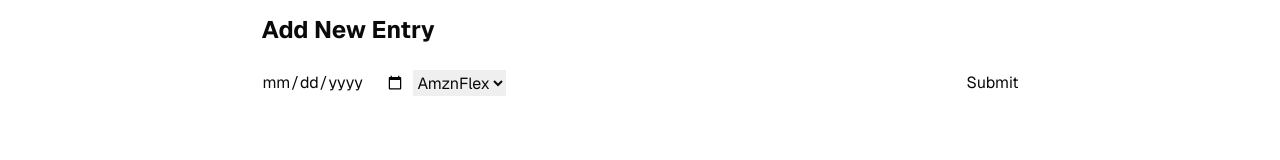
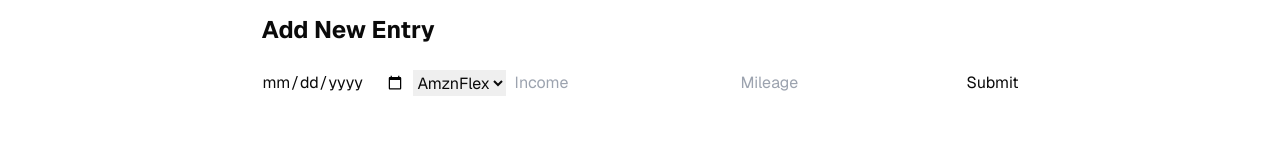
Before and after one commit to trant98/delivery-earning-tracker, a Next.js app: page /protected in a window 1280 px wide. Shown: the part 242-402 px from the top of the page. Built offline with nearby package versions, Linux system fonts and the light colour scheme; no server answers; the database is empty.

Commit message:
Add placeholder in EarningForm to support user's readability

```diff
--- a/app/protected/EarningForm.tsx
+++ b/app/protected/EarningForm.tsx
@@ -69,10 +69,10 @@ export default function EarningForm() {
                 </select>
 
                 {/* Income */}
-                <input type="number" value={in_income} onChange={(event) => setIncome(event.target.value)} />
+                <input type="number" placeholder="Income" value={in_income} onChange={(event) => setIncome(event.target.value)} />
 
                 {/* Mileage Driven */}
-                <input type="number" value={in_mileage} onChange={(event) => setMileage(event.target.value)} />
+                <input type="number" placeholder="Mileage" value={in_mileage} onChange={(event) => setMileage(event.target.value)} />
 
                 {/* Submit button */}
                 <button type="submit">Submit</button>
```
